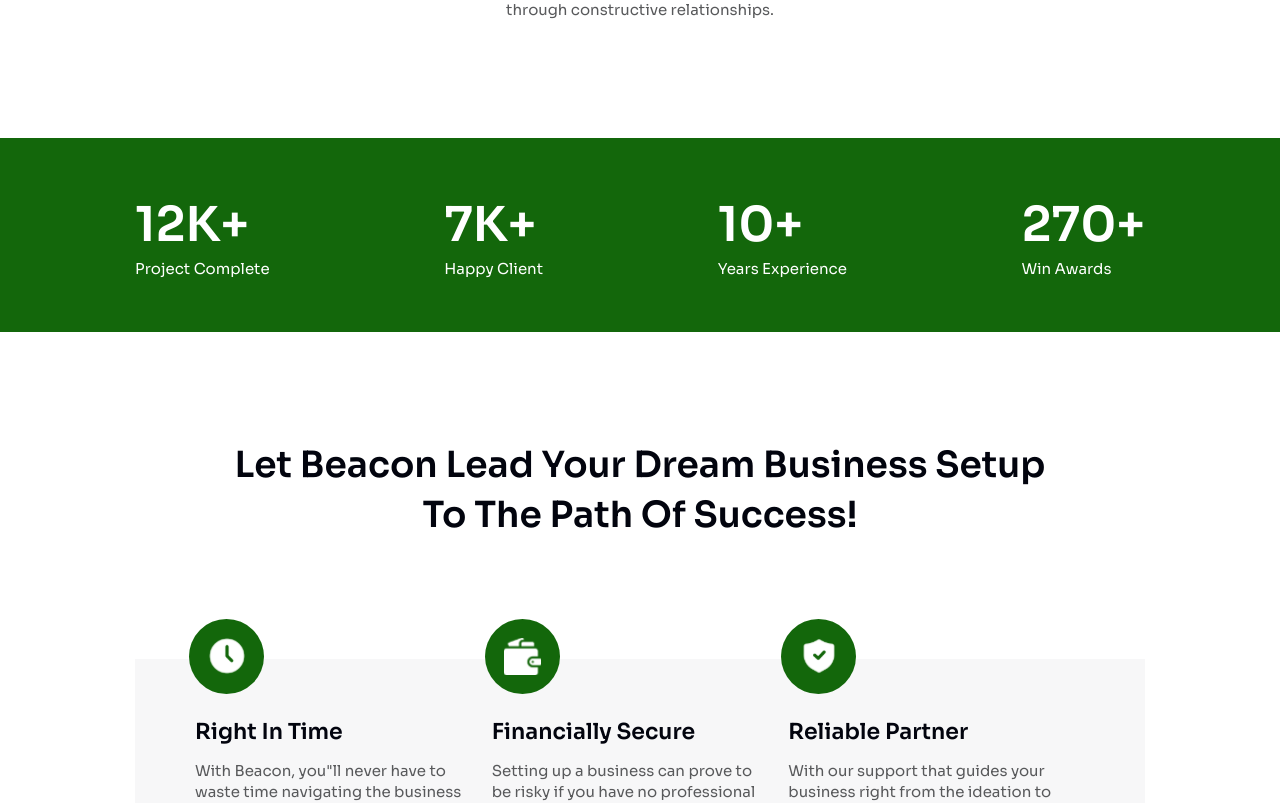
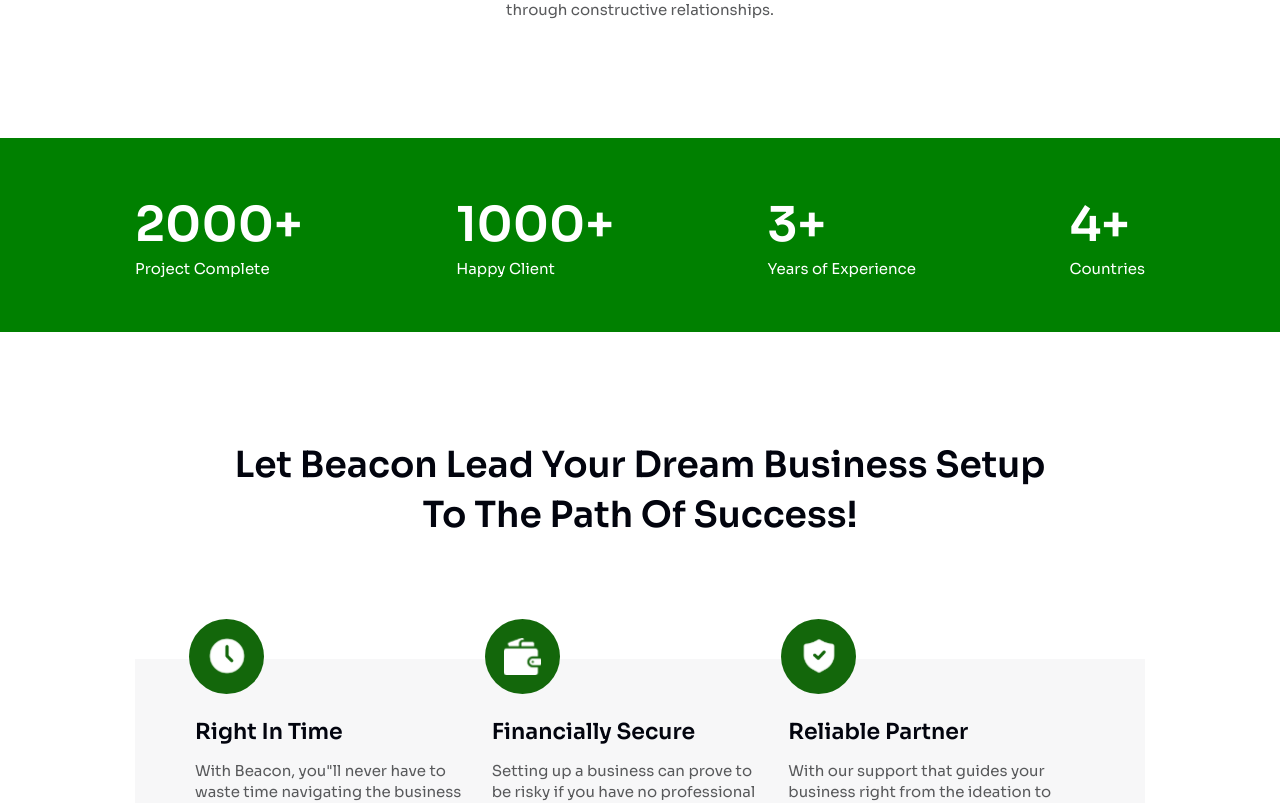
Before and after one commit to beacon-global/Beacon, a Next.js app: page /pages/About in a window 1280 px wide. Shown: the part 880-1683 px from the top of the page. Built offline with nearby package versions, Linux system fonts and the light colour scheme.

Commit message:
v3.2.1 statsCouterDoneandSvgChangeEdits

```diff
--- a/src/app/Styles/servicesPage.module.css
+++ b/src/app/Styles/servicesPage.module.css
@@ -145,6 +145,7 @@
     width: 450px;
     height: 450px;
     display: flex;
+    justify-content: center;
 }
 
 .container4ImgContainer img{
--- a/src/app/components/Stats.js
+++ b/src/app/components/Stats.js
@@ -1,23 +1,147 @@
-import React from "react";
+"use client";
+import React, { useEffect, useState, useRef } from "react";
 
-function Stats() {
+function Stats({ useBackgroundImage, isMainPage }) {
+  const largeBackgroundImageUrl = "/NewSvgs/Backgrounds/bg4.png";
+  const smallBackgroundImageUrl = "/NewSvgs/Backgrounds/bg4.png";
+  const mainPagePadding = "192px 135px";
+  const aboutPagePadding = "0px 135px";
+  const [count1, setCount1] = useState(0);
+  const [count2, setCount2] = useState(0);
+  const [count3, setCount3] = useState(0);
+  const [count4, setCount4] = useState(0);
+  const [backgroundImageUrl, setBackgroundImageUrl] = useState("");
+  const [ppadding, setPadding] = useState("");
+
+  const statsRef = useRef(null);
+
+  useEffect(() => {
+    const handleResize = () => {
+      const width = document.body.clientWidth;
+
+      // Set the background image URL based on the width
+      const newBackgroundImageUrl =
+        width >= 600 ? largeBackgroundImageUrl : smallBackgroundImageUrl;
+      const newPadding =
+        isMainPage && width >= 600
+          ? mainPagePadding
+          : isMainPage && width < 600
+          ? "54px 45px"
+          : !isMainPage && width >= 600
+          ? aboutPagePadding
+          : !isMainPage && width < 600
+          ? "30px 84px"
+          : "30px 84px";
+
+      // Update the background image URL only if it has changed
+      if (newBackgroundImageUrl !== backgroundImageUrl) {
+        setBackgroundImageUrl(newBackgroundImageUrl);
+        setPadding(newPadding);
+      }
+    };
+
+    // Attach the resize event listener
+    window.addEventListener("resize", handleResize);
+
+    // Call handleResize once to set the initial background image based on the initial width
+    handleResize();
+
+    // Remove the event listener on component unmount
+    return () => {
+      window.removeEventListener("resize", handleResize);
+    };
+  }, [backgroundImageUrl, isMainPage]);
+
+  useEffect(() => {
+    const observer = new IntersectionObserver(
+      (entries) => {
+        entries.forEach((entry) => {
+          if (entry.isIntersecting) {
+            // Start counting up when the component is in view
+            const options = {
+              duration: 2000, // Animation duration in milliseconds
+              step: 1, // Increment step
+            };
+
+            const finalCounts = {
+              count1: 2000, // Your final values here
+              count2: 1000,
+              count3: 3,
+              count4: 4,
+            };
+
+            animateValue("count1", finalCounts.count1, options, setCount1);
+            animateValue("count2", finalCounts.count2, options, setCount2);
+            animateValue("count3", finalCounts.count3, options, setCount3);
+            animateValue("count4", finalCounts.count4, options, setCount4);
+
+            observer.unobserve(statsRef.current);
+          }
+        });
+      },
+      {
+        threshold: 0.1, // When 10% of the component is visible, trigger the animation
+      }
+    );
+
+    if (statsRef.current) {
+      observer.observe(statsRef.current);
+    }
+
+    return () => {
+      // Cleanup the observer
+      if (statsRef.current) {
+        observer.unobserve(statsRef.current);
+      }
+    };
+  }, []);
+
+  // Function to animate the value from start to end
+  const animateValue = (id, end, { duration, step }, setValue) => {
+    let start = 0;
+    const interval = setInterval(() => {
+      if (start < end) {
+        if (id === "count1" || id === "count2") {
+          start += 10; // Increase by 10 for count1 and count2
+        } else {
+          start += step; // Increase by 1 for others
+        }
+        setValue(start);
+      } else {
+        setValue(end);
+        clearInterval(interval);
+      }
+    }, duration / (end / step));
+  };
+
   return (
-    <div className="greenBannerContiner">
+    <div
+      className="greenBannerContiner"
+      ref={statsRef}
+      style={{
+        backgroundImage: useBackgroundImage
+          ? `url(${backgroundImageUrl})`
+          : "none",
+        backgroundColor: useBackgroundImage ? "transparent" : "green",
+        height: useBackgroundImage ? "auto" : "194px",
+        padding: ppadding,
+      }}
+    >
       <div className="statsContiner">
         <div className="statContainer">
-          <h1>2000+</h1>
+          <h1>{count1}+</h1>
           <p>Project Complete</p>
         </div>
         <div className="statContainer">
-          <h1>1000+</h1>
+          <h1>{count2}+</h1>
           <p>Happy Client</p>
         </div>
         <div className="statContainer">
-          <h1>3+</h1>
+          <h1>{count3}+</h1>
           <p>Years of Experience</p>
         </div>
         <div className="statContainer">
-          <h1>4+</h1>
+          <h1>{count4}+</h1>
           <p>Countries</p>
         </div>
       </div>
--- a/src/app/globals.css
+++ b/src/app/globals.css
@@ -1439,14 +1439,14 @@ li{
 
 
 .greenBannerContiner{
-  background: url("../../public/NewSvgs/Backgrounds/bg4.png");
+  /* background: url("../../public/NewSvgs/Backgrounds/bg4.png"); */
   width: 100%;
   height: 500px;
 
   display: flex;
   justify-content: space-between;
   align-items: center;
-  padding: 192px 241px;
+  padding: 192px 135px;
   background-size: 100% 100%;
 }
 
@@ -2168,7 +2168,7 @@ li{
   }
 
   .greenBannerContiner{
-    background: url("../../public/NewSvgs/Backgrounds/bg4.png");
+    /* background: url("../../public/NewSvgs/Backgrounds/bg4.png"); */
     height: 256px;
     padding: 54px 45px;
     background-size: contain;
--- a/src/app/page.js
+++ b/src/app/page.js
@@ -35,17 +35,19 @@ export default function Home() {
     // Delay for 1 second (1000 milliseconds)
     const timeoutId = setTimeout(() => {
       // Hide the white screen by changing its opacity
-    const whiteScreen = document.getElementById('white-screen');
+      const whiteScreen = document.getElementById("white-screen");
       // console.log(whiteScreen,"dsjkfh");
       if (whiteScreen) {
         // whiteScreen.style.opacity = '0';
-      whiteScreen.classList.add('hidden');
+        whiteScreen.classList.add("hidden");
       }
     }, 2500); // 1000 milliseconds = 1 second
 
     // Cleanup the timeout to avoid memory leaks
     return () => clearTimeout(timeoutId);
   }, []);
+
+  const useBackgroundImage = true;
 
   return (
     <>
@@ -81,7 +83,7 @@ export default function Home() {
         <BusinessSetup />
         <Services />
         <WhyBeacon />
-        <Stats />
+        <Stats useBackgroundImage={useBackgroundImage} isMainPage={true}/>
         <Clients />
         <Blogs />
         <Faq />
--- a/src/app/pages/About/page.js
+++ b/src/app/pages/About/page.js
@@ -6,6 +6,7 @@ import React, { useState } from "react";
 import Image from "next/image";
 import Contact from "@/app/components/Contact";
 import Footer from "@/app/components/Footer";
+import Stats from "@/app/components/Stats";
 
 function About() {
   const servicesData = [
@@ -39,6 +40,8 @@ function About() {
   const handleImageLoad = () => {
     setLoaded(true);
   };
+
+  const useBackgroundImage = false;
 
   return (
     <>
@@ -98,7 +101,7 @@ function About() {
           </p>
         </div>
 
-        <div className={styles.greenBannerContiner}>
+        {/* <div className={styles.greenBannerContiner}>
           <div className={styles.statContainer}>
             <h1>12K+</h1>
             <p>Project Complete</p>
@@ -115,7 +118,10 @@ function About() {
             <h1>270+</h1>
             <p>Win Awards</p>
           </div>
-        </div>
+        </div> */}
+        {/* <div className={styles.greenBannerContiner}> */}
+        <Stats useBackgroundImage={useBackgroundImage} isMainPage={false} />
+        {/* </div> */}
 
         <div className={styles.aboutUsContainer2}>
           <h2 className="businessDesc">
@@ -318,7 +324,7 @@ function About() {
                 quality={100}
                 priority={true}
                 unoptimized
-                src="/AboutUsPage/aboutPage.png"
+                src="/AboutUsPage/aboutPage.svg"
                 width={1212}
                 height={350}
                 layout="responsive"
--- a/src/app/pages/Services/page.js
+++ b/src/app/pages/Services/page.js
@@ -159,6 +159,12 @@ function Services() {
 
   const currentTestimonial = testimonials[currentTestimonialIndex];
 
+  const [loaded, setLoaded] = useState(false);
+
+  const handleImageLoad = () => {
+    setLoaded(true);
+  };
+
   return (
     <>
       <Header />
@@ -215,12 +221,27 @@ function Services() {
 
         <div className={styles.servicesPageContainer2}>
           <div className={styles.servicePageImageContainer2}>
+            {!loaded && (
+              <div className="loader">
+                <div className="loader__bar"></div>
+                <div className="loader__bar"></div>
+                <div className="loader__bar"></div>
+                <div className="loader__bar"></div>
+                <div className="loader__bar"></div>
+                <div className="loader__ball"></div>
+              </div>
+            )}
             <Image
               src="/ServicesPage/servicesPage7.svg"
               width={576}
               height={540}
               layout="responsive"
               alt="serviceImg1"
+              quality={100}
+              priority={true}
+              unoptimized
+              style={{ display: loaded ? "block" : "none" }}
+              onLoad={handleImageLoad}
             />
           </div>
           <div className={styles.container2Contents}>
@@ -293,12 +314,27 @@ function Services() {
             </p>
           </div>
           <div className={styles.container4ImgContainer}>
+            {!loaded && (
+              <div className="loader">
+                <div className="loader__bar"></div>
+                <div className="loader__bar"></div>
+                <div className="loader__bar"></div>
+                <div className="loader__bar"></div>
+                <div className="loader__bar"></div>
+                <div className="loader__ball"></div>
+              </div>
+            )}
             <Image
-              src="/NewSvgs/Backgrounds/abBg4.png"
+              src="/NewSvgs/Backgrounds/abBg5.svg"
               width={500}
               height={500}
               layout="responsive"
               alt="aboutus2"
+              quality={100}
+              priority={true}
+              unoptimized
+              style={{ display: loaded ? "block" : "none" }}
+              onLoad={handleImageLoad}
             />
           </div>
         </div>
```
Also changed, not shown: public/NewSvgs/Backgrounds/abBg5.svg (added), 1 other file (tests, documents, lock files or other folders). Lines whose indentation alone changed are shown as unchanged.
